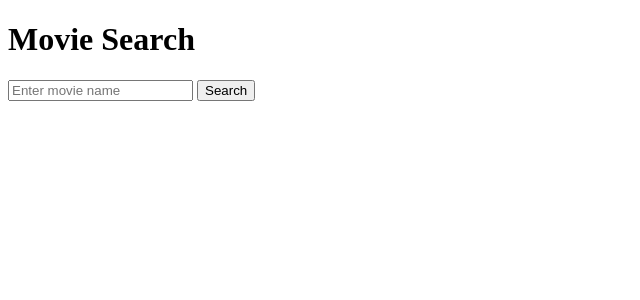
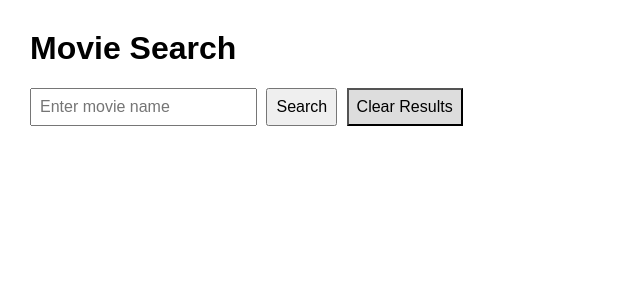
Before and after one commit to OranAmarDevops/oran, a Flask app: page / in a window 1280 px wide. Shown: the top 300 px of the page, without its empty margins (0-640 px from the left). Run offline with Flask 3, Linux system fonts and the light colour scheme.

Commit message:
Update main.html

```diff
--- a/10_html+flask/templates/main.html
+++ b/10_html+flask/templates/main.html
@@ -1,13 +1,91 @@
 <!DOCTYPE html>
 <html>
 <head>
-    <title>{{ title }}</title>
+    <title>Movie Search</title>
+    <style>
+        body {
+            font-family: Arial, sans-serif;
+            margin: 30px;
+        }
+
+        input, button {
+            padding: 8px;
+            font-size: 16px;
+            margin-right: 5px;
+        }
+
+        #results {
+            margin-top: 20px;
+        }
+
+        ul {
+            list-style: none;
+            padding: 0;
+        }
+
+        li {
+            padding: 5px 0;
+        }
+
+        .error {
+            color: red;
+        }
+
+        #clearButton {
+            background-color: #ddd;
+        }
+    </style>
 </head>
 <body>
     <h1>Movie Search</h1>
-    <form action="/movies" method="get">
-        <input type="text" name="keyword" placeholder="Enter movie name">
-        <button type="submit">Search</button>
-    </form>
+
+    <form id="searchForm">
+    <input type="text" id="searchInput" placeholder="Enter movie name" required>
+    <button type="submit">Search</button>
+    <button type="button" id="clearButton">Clear Results</button>
+</form>
+
+<div id="results"></div>
+
+<script>
+    document.addEventListener('DOMContentLoaded', () => {
+        const form = document.getElementById('searchForm');
+        const input = document.getElementById('searchInput');
+        const resultsDiv = document.getElementById('results');
+        const clearButton = document.getElementById('clearButton');
+
+        form.addEventListener('submit', async (e) => {
+            e.preventDefault();
+
+            const keyword = input.value.trim();
+            if (!keyword) return;
+
+            resultsDiv.innerHTML = 'Searching...';
+
+            try {
+                const res = await fetch(`/get_movies?search=${encodeURIComponent(keyword)}`);
+                const data = await res.json();
+
+                if (data.Error) {
+                    resultsDiv.innerHTML = `<p class="error">${data.Error}</p>`;
+                } else {
+                    const listItems = Object.entries(data).map(
+                        ([title, year]) => `<li><strong>${title}</strong>: ${year}</li>`
+                    ).join('');
+                    resultsDiv.innerHTML = `<ul>${listItems}</ul>`;
+                }
+
+            } catch (err) {
+                resultsDiv.innerHTML = `<p class="error">Error fetching data.</p>`;
+                console.error(err);
+            }
+        });
+
+        clearButton.addEventListener('click', () => {
+            resultsDiv.innerHTML = '';
+            input.value = '';
+        });
+    });
+</script>
 </body>
 </html>
```
